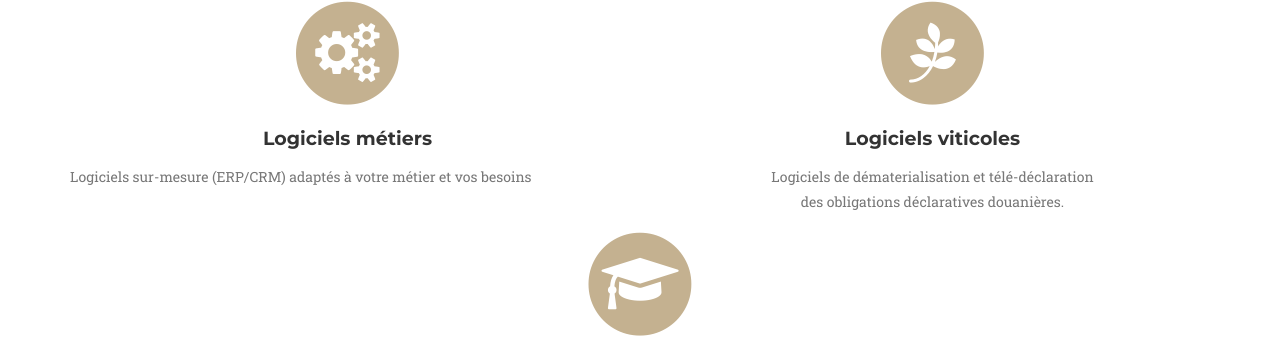
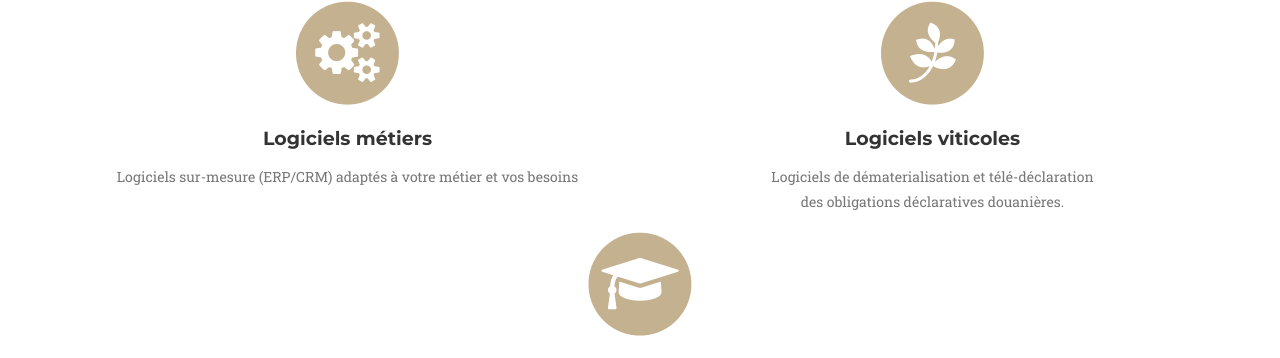
Before and after one commit to Arnaud75/24eme.fr, a Jekyll site: the page built from index.html, in a window 1280 px wide and 900 px high, scrolled down 1007 px. Shown: the part 89-447 px from the top of the window. Built offline with Jekyll 4.4.1, drawn with Linux system fonts in a browser that asks for light colours; some web fonts are replaced.

Commit message:
alignement texte

```diff
--- a/_includes/activite.html
+++ b/_includes/activite.html
@@ -14,7 +14,7 @@
                         <i class="fa fa-cogs fa-stack-1x fa-inverse"></i>
                     </span>
                     <h4 class="service-heading">Logiciels métiers</h4>
-                    <p class="text-justify text-muted">
+                    <p class="text-muted">
                         Logiciels sur-mesure (ERP/CRM) adaptés à votre métier et vos besoins
                     </p>
                 </div>
```
